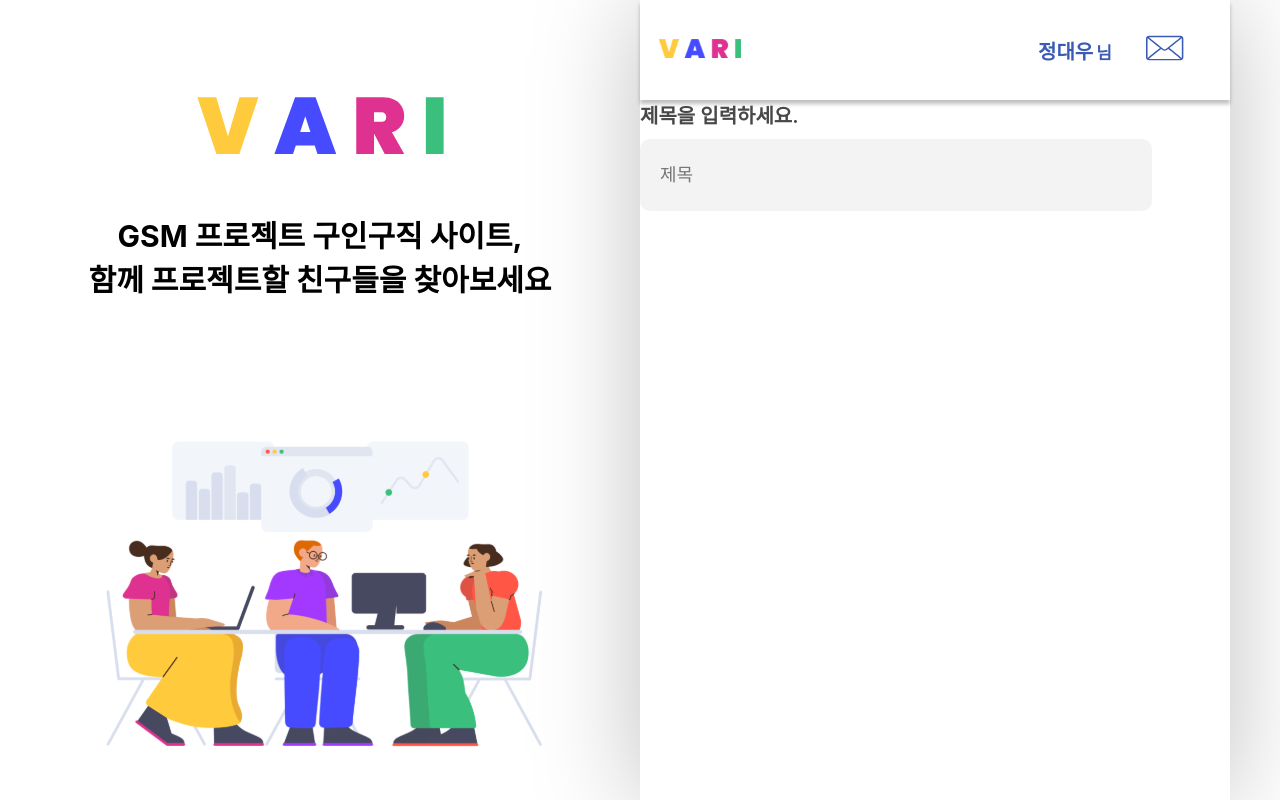
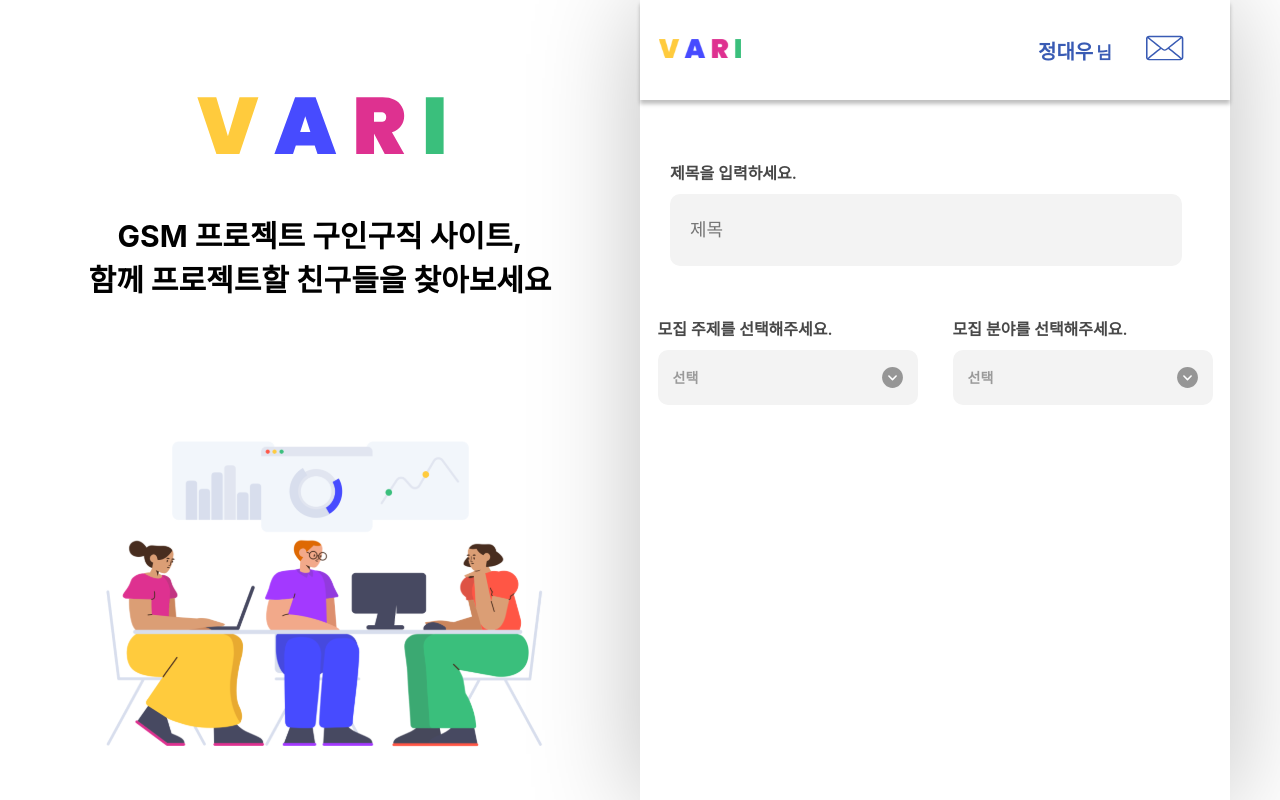
Before and after one commit to GSM-Festival/VARI-Frontend, a React (Create React App) app: page /write in a window 1280 px wide. Built offline with nearby package versions, Linux system fonts and the light colour scheme.

Commit message:
selectBox

```diff
--- a/src/Components/Write/Style.js
+++ b/src/Components/Write/Style.js
@@ -1,14 +1,20 @@
 import styled from "styled-components";
+import A from "../../Assets/SVG/Arrow.svg";
 
 export const Positioner = styled.div`
   display: flex;
   flex-direction: column;
 `;
 
+export const TextWrapper = styled.div`
+  margin-left: 30px;
+  margin-top: 60px;
+`;
 export const LabelStyle = styled.label`
-  font-size: 20px;
+  font-size: 16px;
   font-weight: 600;
   color: #484848;
+  margin-bottom: 10px;
 `;
 
 export const WriteText = styled.input`
@@ -26,9 +32,28 @@ export const WriteText = styled.input`
 export const SelectWrapper = styled.div`
   display: flex;
   flex-direction: row;
+  justify-content: space-around;
 `;
 
-export const Select = styled.div`
+export const SelectBox = styled.div`
+  margin-top: 50px;
   display: flex;
   flex-direction: column;
+  select {
+    -webkit-appearance: none; /* 화살표 없애기 for chrome*/
+    -moz-appearance: none; /* 화살표 없애기 for firefox*/
+    appearance: none; /* 화살표 없애기 공통*/
+    width: 260px;
+    height: 55px;
+    border: none;
+    background-color: #f3f3f3;
+    border-radius: 10px;
+    color: #9a9a9a;
+    padding-left: 15px;
+    font-weight: 600;
+    font-size: 14px;
+    background-image: url(${A});
+    background-repeat: no-repeat;
+    background-position: right 15px center;
+  }
 `;
--- a/src/Components/Write/Write.js
+++ b/src/Components/Write/Write.js
@@ -1,10 +1,33 @@
 import * as S from "./Style";
+import A from "../../Assets/SVG/Arrow.svg";
 
 const Write = () => {
   return (
     <S.Positioner>
-      <S.LabelStyle>제목을 입력하세요.</S.LabelStyle>
-      <S.WriteText placeholder="제목"></S.WriteText>
+      <S.TextWrapper>
+        <S.LabelStyle>제목을 입력하세요.</S.LabelStyle>
+        <S.WriteText placeholder="제목"></S.WriteText>
+      </S.TextWrapper>
+      <S.SelectWrapper>
+        <S.SelectBox>
+          <S.LabelStyle>모집 주제를 선택해주세요.</S.LabelStyle>
+          <select>
+            <option disabled selected>
+              선택
+            </option>
+            <option>앙기모띠</option>
+          </select>
+        </S.SelectBox>
+        <S.SelectBox>
+          <S.LabelStyle>모집 분야를 선택해주세요.</S.LabelStyle>
+          <select>
+            <option disabled selected>
+              선택
+            </option>
+            <option>앙기모띠</option>
+          </select>
+        </S.SelectBox>
+      </S.SelectWrapper>
     </S.Positioner>
   );
 };
```
Also changed, not shown: src/Assets/SVG/A.svg (added), src/Assets/SVG/Arrow.svg (added).
